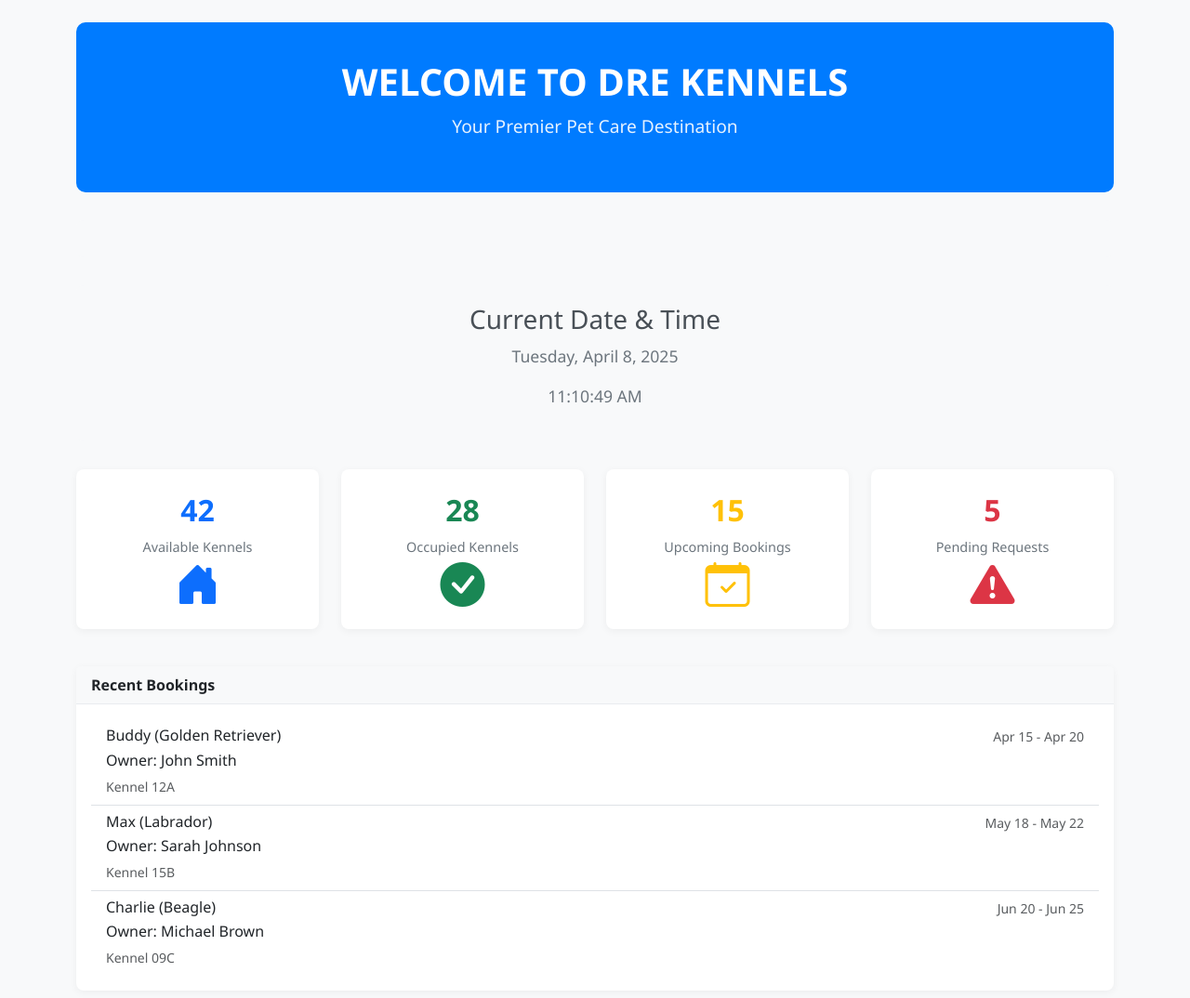
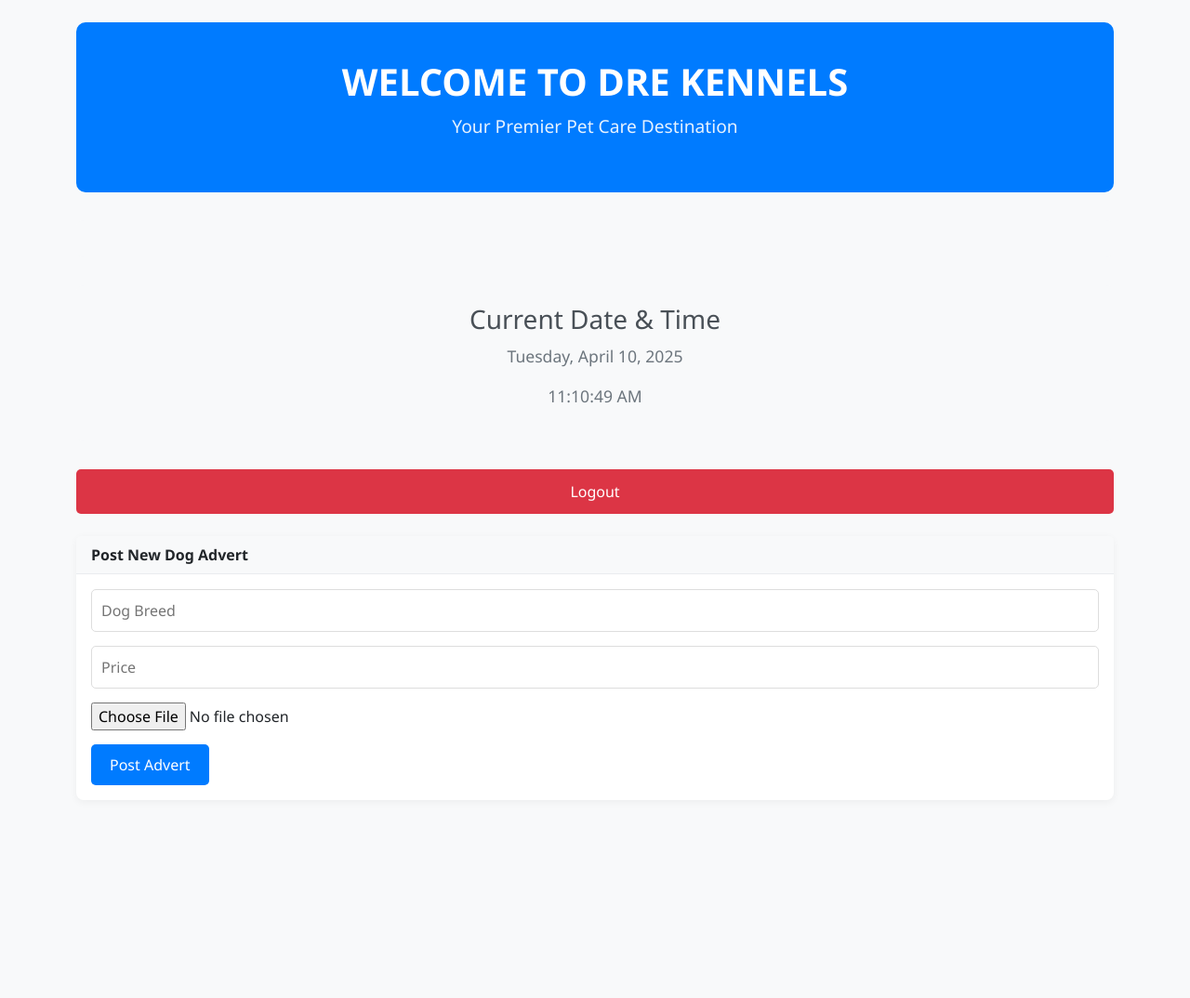
Before and after one commit to Dreyjnr/SignUp-Form, a plain HTML site: page dashBoard.html in a window 1280 px wide. Shown: the whole page at 93% size. After the commit the page ends 891 px from the top, so only its background shows below. Drawn offline with nearby package versions, Linux system fonts and the light colour scheme.

Commit message:
Added some security and functionality

```diff
--- a/dashBoard.html
+++ b/dashBoard.html
@@ -83,18 +83,52 @@
         font-size: 1.1rem;
       }
 
-      .stat-card {
+      .logout-btn {
+        display: block;
+        width: 100%;
+        padding: 12px;
+        background-color: #dc3545;
+        color: white;
+        border: none;
+        border-radius: 5px;
+        font-size: 16px;
+        cursor: pointer;
+        transition: background-color 0.3s;
+        text-align: center;
+        text-decoration: none;
+      }
+
+      .logout-btn:hover {
+        background-color: #c82333;
+      }
+
+      .advert-card {
         text-align: center;
         padding: 20px;
+        margin-bottom: 20px;
       }
 
-      .stat-value {
-        font-size: 2rem;
-        font-weight: bold;
+      .advert-img {
+        width: 100%;
+        height: 200px;
+        object-fit: contain;
+        border-radius: 8px;
+        margin-bottom: 15px;
+      }
+
+      .advert-title {
+        font-size: 1.2rem;
+        font-weight: 600;
         margin-bottom: 5px;
       }
 
-      .stat-label {
+      .advert-price {
+        color: #28a745;
+        font-weight: 600;
+        margin-bottom: 10px;
+      }
+
+      .advert-description {
         color: #6c757d;
         font-size: 0.9rem;
       }
@@ -121,6 +155,40 @@
         border-bottom: 1px solid #e9ecef;
         font-weight: 600;
       }
+
+      .input-group {
+        margin-bottom: 15px;
+      }
+
+      .input-field {
+        width: 100%;
+        padding: 10px;
+        border: 1px solid #ddd;
+        border-radius: 5px;
+      }
+
+      .post-btn {
+        background-color: #007bff;
+        color: white;
+        border: none;
+        border-radius: 5px;
+        padding: 10px 20px;
+        cursor: pointer;
+        transition: background-color 0.3s;
+      }
+
+      .post-btn:hover {
+        background-color: #0069d9;
+      }
+
+      .image-preview {
+        width: 100%;
+        height: 200px;
+        object-fit: fill;
+        border-radius: 8px;
+        margin-bottom: 15px;
+        display: none;
+      }
     </style>
   </head>
   <body>
@@ -134,73 +202,56 @@
 
       <div class="date-time">
         <h3>Current Date & Time</h3>
-        <p>Tuesday, April 8, 2025</p>
+        <p>Tuesday, April 10, 2025</p>
         <p>11:10:49 AM</p>
       </div>
 
-      <div class="row mb-4">
-        <div class="col-md-3 col-sm-6 mb-3">
-          <div class="card stat-card">
-            <div class="stat-value text-primary">42</div>
-            <div class="stat-label">Available Kennels</div>
-            <i class="bi bi-house-door-fill text-primary display-5"></i>
+      <a href="#" class="logout-btn" onclick="logOut()">Logout</a>
+
+      <div class="card dashboard-container mt-4">
+        <div class="card-header">Post New Dog Advert</div>
+        <div class="card-body">
+          <div class="input-group">
+            <input
+              type="text"
+              id="dog-breed"
+              class="input-field"
+              placeholder="Dog Breed"
+            />
           </div>
-        </div>
-        <div class="col-md-3 col-sm-6 mb-3">
-          <div class="card stat-card">
-            <div class="stat-value text-success">28</div>
-            <div class="stat-label">Occupied Kennels</div>
-            <i class="bi bi-check-circle-fill text-success display-5"></i>
+          <div class="input-group">
+            <input
+              type="text"
+              id="dog-price"
+              class="input-field"
+              placeholder="Price"
+            />
           </div>
-        </div>
-        <div class="col-md-3 col-sm-6 mb-3">
-          <div class="card stat-card">
-            <div class="stat-value text-warning">15</div>
-            <div class="stat-label">Upcoming Bookings</div>
-            <i class="bi bi-calendar-check text-warning display-5"></i>
+          <div class="input-group">
+            <input
+              type="file"
+              id="dog-image"
+              accept="image/*"
+              onchange="prevImage()"
+            />
           </div>
-        </div>
-        <div class="col-md-3 col-sm-6 mb-3">
-          <div class="card stat-card">
-            <div class="stat-value text-danger">5</div>
-            <div class="stat-label">Pending Requests</div>
-            <i
-              class="bi bi-exclamation-triangle-fill text-danger display-5"
-            ></i>
-          </div>
+          <img
+            id="image-preview"
+            class="image-preview"
+            src=""
+            alt="Image Preview"
+          />
+          <button onclick="postAdv()" class="post-btn">Post Advert</button>
         </div>
       </div>
 
-      <div class="card dashboard-container">
-        <div class="card-header">Recent Bookings</div>
-        <div class="card-body">
-          <div class="list-group list-group-flush">
-            <div class="list-group-item">
-              <div class="d-flex w-100 justify-content-between">
-                <h6 class="mb-1">Buddy (Golden Retriever)</h6>
-                <small class="text-muted">Apr 15 - Apr 20</small>
-              </div>
-              <p class="mb-1">Owner: John Smith</p>
-              <small class="text-muted">Kennel 12A</small>
-            </div>
-            <div class="list-group-item">
-              <div class="d-flex w-100 justify-content-between">
-                <h6 class="mb-1">Max (Labrador)</h6>
-                <small class="text-muted">May 18 - May 22</small>
-              </div>
-              <p class="mb-1">Owner: Sarah Johnson</p>
-              <small class="text-muted">Kennel 15B</small>
-            </div>
-            <div class="list-group-item">
-              <div class="d-flex w-100 justify-content-between">
-                <h6 class="mb-1">Charlie (Beagle)</h6>
-                <small class="text-muted">Jun 20 - Jun 25</small>
-              </div>
-              <p class="mb-1">Owner: Michael Brown</p>
-              <small class="text-muted">Kennel 09C</small>
-            </div>
-          </div>
-        </div>
+      <div
+        id="advSec"
+        style="display: none"
+        class="card dashboard-container mt-4"
+      >
+        <div class="card-header">Dog Adverts</div>
+        <div class="card-body" id="adverts-container"></div>
       </div>
     </div>
   </body>
@@ -213,6 +264,94 @@
     let userIndex = localStorage.getItem("loginUserIndex");
     let loginUser = users[userIndex];
 
+    if (!userIndex) {
+      alert("Intruder! Intruder!! Intruder!!!");
+      document.body.style.display = "none";
+      window.location.href = "login.html";
+    }
+
     userName.innerHTML = `<h3>Mr. ${loginUser.fullName.toUpperCase()}</h3> <p>Administrator</p>`;
+
+    function logOut() {
+      localStorage.removeItem("loginUserIndex");
+      alert("Successfully logged out. See you soon");
+      window.location.href = "login.html";
+    }
+
+    function prevImage() {
+      let prevImg = document.getElementById("image-preview");
+      let dogImage = document.getElementById("dog-image");
+
+      let myReader = new FileReader();
+
+      myReader.readAsDataURL(dogImage.files[0]);
+
+      myReader.addEventListener("load", (i) => {
+        let resultImg = i.target.result;
+        prevImg.src = resultImg;
+        prevImg.style.display = "block";
+      });
+    }
+
+    function postAdv() {
+      let breed = document.getElementById("dog-breed").value;
+      let price = document.getElementById("dog-price").value;
+      let dogImage = document.getElementById("dog-image");
+
+      if (!breed || !price || !dogImage.files[0]) {
+        alert("Please fill in all fields and select an image");
+      } else {
+        let myReader = new FileReader();
+        myReader.readAsDataURL(dogImage.files[0]);
+
+        myReader.addEventListener("load", (i) => {
+          advSec.style.display = "block";
+          let advDiv = document.getElementById("adverts-container");
+
+          advDiv.innerHTML =
+            `
+        <div class="card advert-card">
+            <img src="${i.target.result}" class="advert-img" alt="${breed}">
+            <h5 class="advert-title">${breed}</h5>
+            <p class="advert-price">$${price}</p>
+        </div>
+    ` + advDiv.innerHTML;
+
+          let adverts = JSON.parse(localStorage.getItem("adverts")) || [];
+          adverts.unshift({
+            image: i.target.result,
+            breed: breed,
+            price: price,
+          });
+
+          localStorage.setItem("adverts", JSON.stringify(adverts));
+
+          document.getElementById("dog-breed").value = "";
+          document.getElementById("dog-price").value = "";
+          document.getElementById("dog-image").value = "";
+          document.getElementById("image-preview").style.display = "none";
+        });
+      }
+    }
+
+    window.addEventListener("load", () => {
+      let advDiv = document.getElementById("adverts-container");
+      let adverts = JSON.parse(localStorage.getItem("adverts")) || [];
+
+      adverts.forEach((ad) => {
+        let newCardHTML = `
+            <div class="card advert-card">
+                <img src="${ad.image}" class="advert-img" alt="${ad.breed}">
+                <h5 class="advert-title">${ad.breed}</h5>
+                <p class="advert-price">$${ad.price}</p>
+            </div>
+        `;
+        advDiv.innerHTML = newCardHTML + advDiv.innerHTML;
+      });
+
+      if (adverts.length > 0) {
+        advSec.style.display = "block";
+      }
+    });
   </script>
 </html>
```
